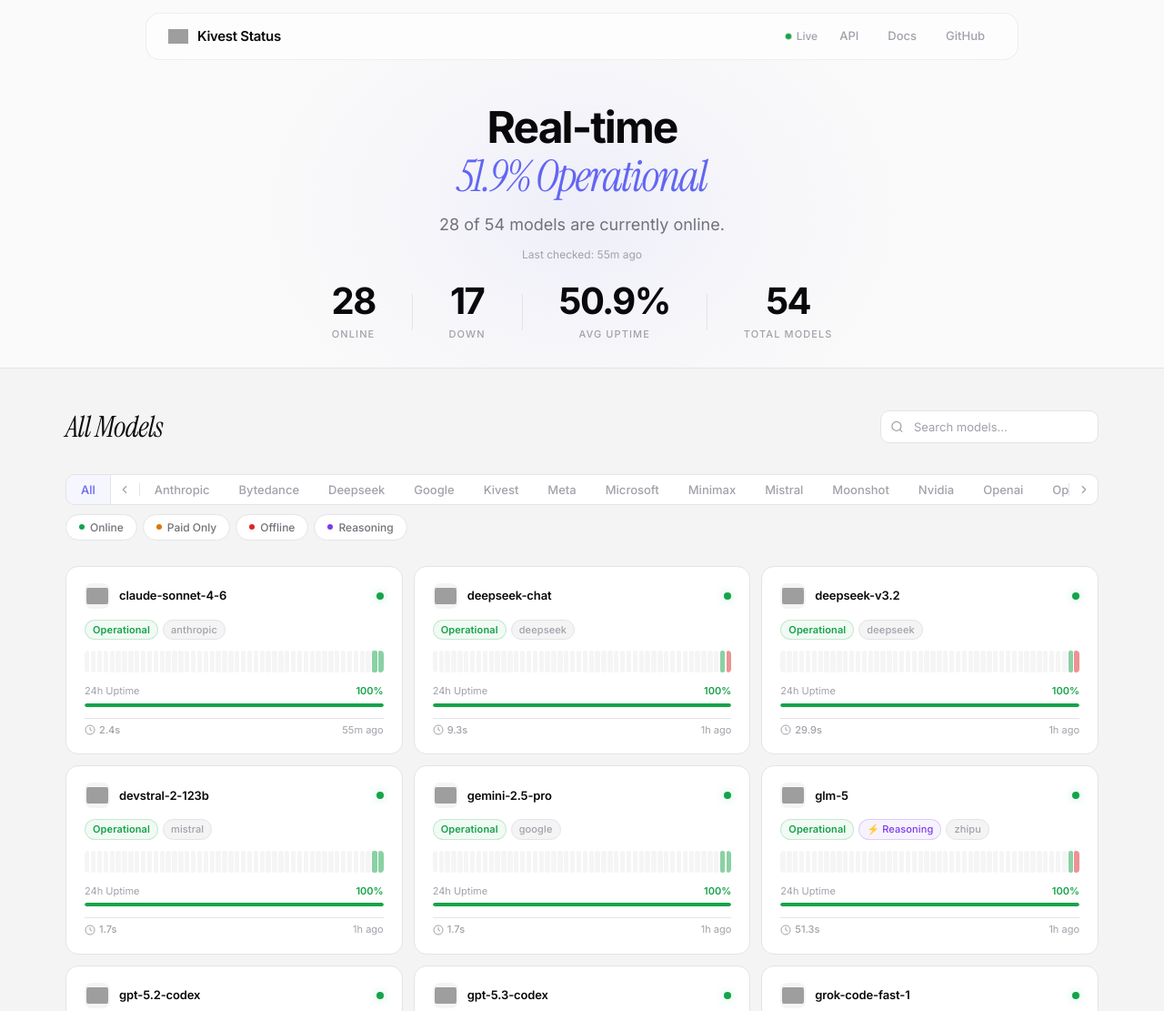
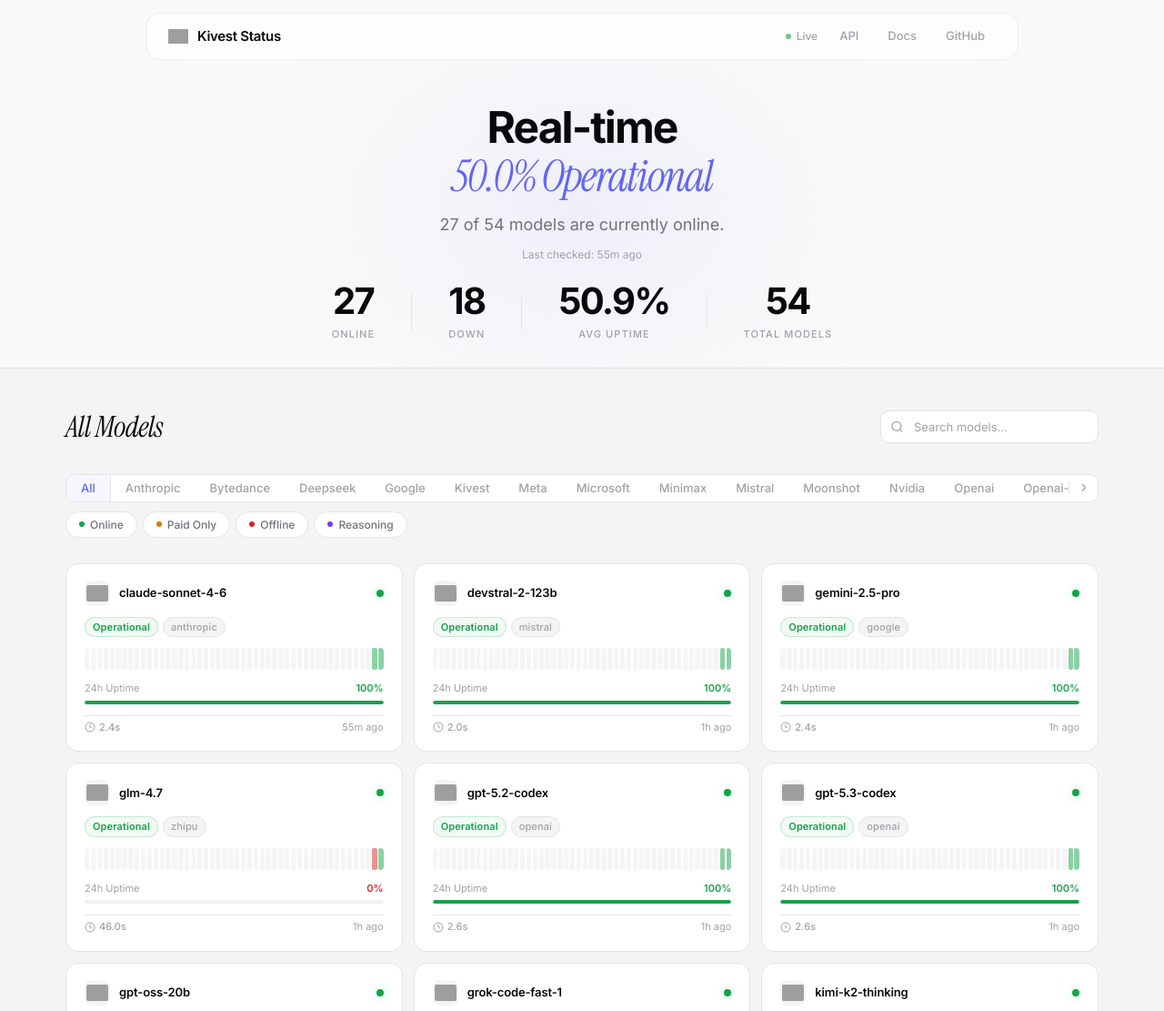
Before and after one commit to FlazeIGuess/kivest-status, a plain HTML site: page index.html in a window 1280 px wide. Shown: the top 1111 px of the page at 91% size. Drawn offline with Linux system fonts and the light colour scheme; grey boxes are pictures that could not be loaded.

Commit message:
Provider tabs: mouse wheel scroll, conditional arrows, fix hover size

```diff
--- a/css/style.css
+++ b/css/style.css
@@ -402,22 +402,24 @@ body {
   border-left: 1px solid var(--border);
   cursor: pointer;
   color: var(--text-dim);
-  transition: color 0.15s, background 0.15s;
+  transition: color 0.15s, background 0.15s, opacity 0.2s, width 0.2s;
   padding: 0;
 }
 
 .filter-scroll-btn:hover { color: var(--text); background: var(--accent-light); }
-.filter-scroll-btn svg { width: 14px; height: 14px; }
+.filter-scroll-btn svg { width: 14px; height: 14px; pointer-events: none; }
 .filter-scroll-btn.filter-scroll-left { border-left: none; border-right: 1px solid var(--border); }
+.filter-scroll-btn.hidden { width: 0; overflow: hidden; border: none; opacity: 0; pointer-events: none; }
 
 .filter-tab {
   padding: 8px 16px;
   font-size: 0.8125rem;
   font-weight: 500;
+  line-height: 1;
   color: var(--text-dim);
   cursor: pointer;
   border: none; background: none;
-  transition: all 0.15s;
+  transition: color 0.15s, background 0.15s;
   font-family: var(--sans);
   white-space: nowrap;
 }
--- a/js/app.js
+++ b/js/app.js
@@ -94,7 +94,23 @@ function statusLabel(status) {
 
 function getModels() {
   if (!statusData?.models) return [];
-  return Object.values(statusData.models);
+  const models = Object.values(statusData.models);
+
+  // Correct model status from history if history has more recent data
+  if (historyData && historyData.length > 0) {
+    const latestEntry = historyData[historyData.length - 1];
+    const latestTime = new Date(latestEntry.timestamp).getTime();
+    for (const model of models) {
+      const modelTime = model.lastChecked ? new Date(model.lastChecked).getTime() : 0;
+      if (latestEntry.statuses?.[model.id] && latestTime > modelTime) {
+        model.status = latestEntry.statuses[model.id].status;
+        model.responseTime = latestEntry.statuses[model.id].responseTime;
+        model.lastChecked = latestEntry.timestamp;
+      }
+    }
+  }
+
+  return models;
 }
 
 function getFilteredModels() {
@@ -333,6 +349,26 @@ function buildProviderTabs() {
   // Scroll arrows
   const $scrollLeft = document.getElementById('scroll-left');
   const $scrollRight = document.getElementById('scroll-right');
+
+  function updateScrollArrows() {
+    if (!$scrollLeft || !$scrollRight) return;
+    const atStart = $tabs.scrollLeft <= 1;
+    const atEnd = $tabs.scrollLeft + $tabs.clientWidth >= $tabs.scrollWidth - 1;
+    $scrollLeft.classList.toggle('hidden', atStart);
+    $scrollRight.classList.toggle('hidden', atEnd);
+  }
+
+  $tabs.addEventListener('scroll', updateScrollArrows);
+  updateScrollArrows();
+
+  // Mouse wheel horizontal scroll
+  $tabs.addEventListener('wheel', (e) => {
+    if (Math.abs(e.deltaY) > Math.abs(e.deltaX)) {
+      e.preventDefault();
+      $tabs.scrollLeft += e.deltaY;
+    }
+  }, { passive: false });
+
   if ($scrollLeft) {
     $scrollLeft.addEventListener('click', () => {
       $tabs.scrollBy({ left: -150, behavior: 'smooth' });
```
